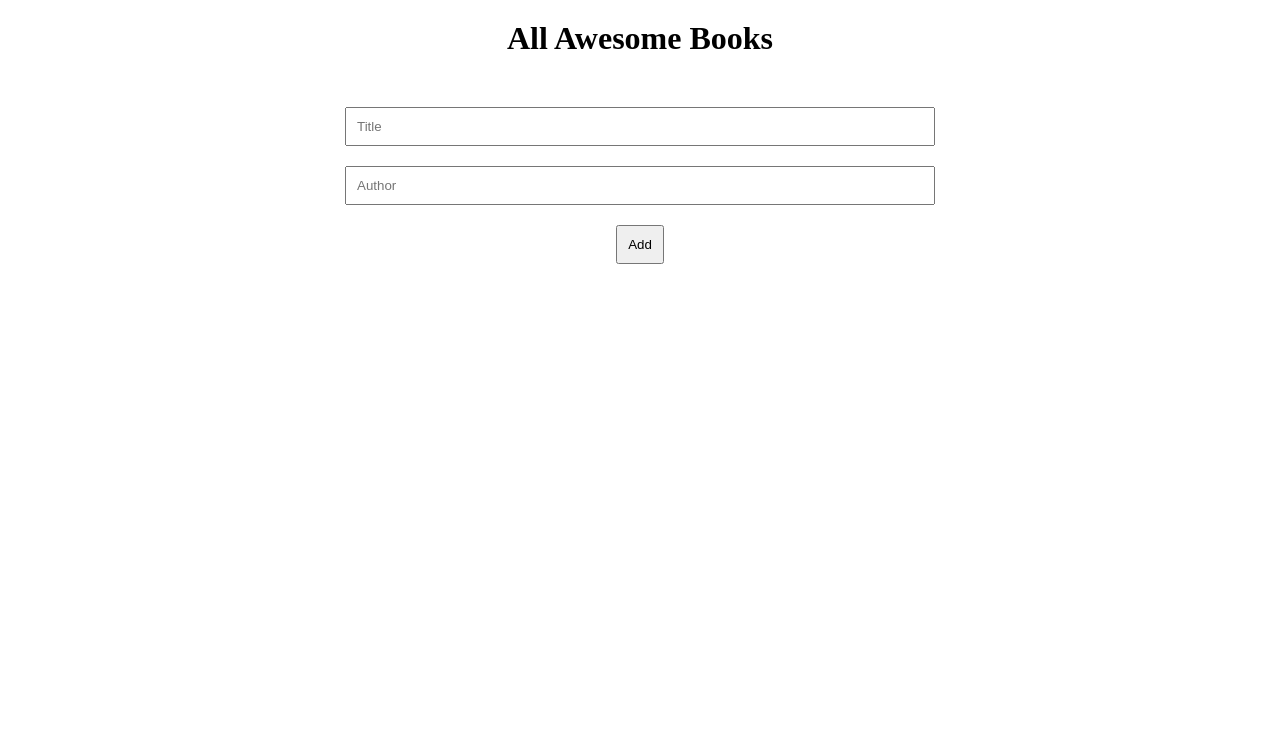
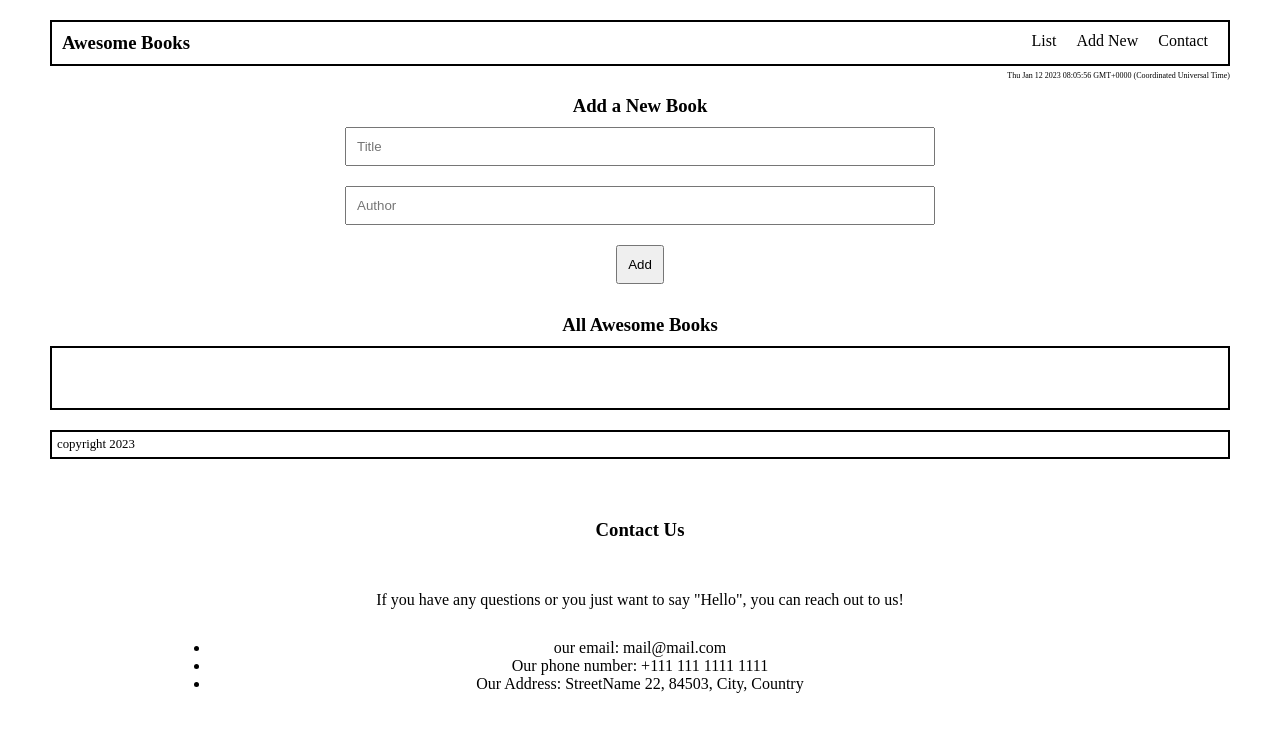
Before and after one commit to shasherazi/awesomeBooks, a website: page index.html in a window 1280 px wide. Drawn offline with Linux system fonts and the light colour scheme.

Commit message:
html contents for navigation added

```diff
--- a/index.html
+++ b/index.html
@@ -1,30 +1,67 @@
 <!DOCTYPE html>
 <html lang="en">
-<head>
-    <meta charset="UTF-8">
-    <meta http-equiv="X-UA-Compatible" content="IE=edge">
-    <meta name="viewport" content="width=device-width, initial-scale=1.0">
-    <link rel="stylesheet" href="./src/style.css">
+  <head>
+    <meta charset="UTF-8" />
+    <meta http-equiv="X-UA-Compatible" content="IE=edge" />
+    <meta name="viewport" content="width=device-width, initial-scale=1.0" />
+    <link rel="stylesheet" href="./src/style.css" />
     <script defer src="./src/index.js"></script>
-    <title>Awesome Books
-    </title>
-</head>
-<body>
+    <title>Awesome Books</title>
+  </head>
+  <body>
     <main class="main">
-        <h1 class="main-heading">
-            All Awesome Books
-        </h1>
+      <nav class="main-heading">
+        <h3>Awesome Books</h3>
+        <ul>
+          <li>List</li>
+          <li>Add New</li>
+          <li>Contact</li>
+        </ul>
+      </nav>
+      <p id="currentDate"></p>
 
+      <!-- Add a Book -->
+      <h3 class="book-heading">Add a New Book</h3>
+      <section class="main-form">
+        <form class="main-form-form">
+          <input
+            required
+            type="text"
+            class="main-form-form-title"
+            placeholder="Title"
+          />
+          <input
+            required
+            type="text"
+            class="main-form-form-author"
+            placeholder="Author"
+          />
+          <button type="submit" class="main-form-form-submit">Add</button>
+        </form>
+      </section>
+
+      <!-- Book List Display -->
+      <article class="book-list-display">
+        <h3>All Awesome Books</h3>
         <section class="main-books-list">
-            <ul class="main-books-list-ul"></ul>
+          <ul class="main-books-list-ul"></ul>
         </section>
+        <p class="copyright">copyright 2023</p>
+      </article>
 
-        <section class="main-form">
-            <form class="main-form-form">
-                <input required type="text" class="main-form-form-title" placeholder="Title">
-                <input required type="text" class="main-form-form-author" placeholder="Author">
-                <button type="submit" class="main-form-form-submit">Add</button>
-            </form>
+      <!-- Contact -->
+      <article class="contact-info">
+        <h3>Contact Us</h3>
+        <p>
+          If you have any questions or you just want to say "Hello", you can
+          reach out to us!
+        </p>
+        <ul>
+            <li>our email: mail@mail.com</li>
+            <li>Our phone number: +111 111 1111 1111</li>
+            <li>Our Address: StreetName 22, 84503, City, Country</li>
+        </ul>
+      </article>
     </main>
-</body>
+  </body>
 </html>
--- a/src/index.js
+++ b/src/index.js
@@ -1,7 +1,7 @@
-const booksList = document.querySelector('.main-books-list-ul');
-const form = document.querySelector('.main-form-form');
-const formTitle = document.querySelector('.main-form-form-title');
-const formAuthor = document.querySelector('.main-form-form-author');
+const booksList = document.querySelector(".main-books-list-ul");
+const form = document.querySelector(".main-form-form");
+const formTitle = document.querySelector(".main-form-form-title");
+const formAuthor = document.querySelector(".main-form-form-author");
 
 class Book {
   static books = [];
@@ -18,11 +18,11 @@ class Book {
       author,
     });
 
-    formTitle.value = '';
-    formAuthor.value = '';
+    formTitle.value = "";
+    formAuthor.value = "";
 
-    const bookItem = document.createElement('li');
-    bookItem.classList.add('main-books-list-ul-li');
+    const bookItem = document.createElement("li");
+    bookItem.classList.add("main-books-list-ul-li");
     bookItem.innerHTML = `
     <p class="main-books-list-ul-li-title">${title}</p>
     <p class="main-books-list-ul-li-author">${author}</p>
@@ -40,10 +40,10 @@ class Book {
 
 function updateLocalStorage() {
   // Add item to local storage
-  localStorage.setItem('booksArray', JSON.stringify(Book.books));
+  localStorage.setItem("booksArray", JSON.stringify(Book.books));
 }
 
-form.addEventListener('submit', (e) => {
+form.addEventListener("submit", (e) => {
   e.preventDefault();
   const book = new Book(formTitle.value, formAuthor.value);
   book.addBookToView(formTitle.value, formAuthor.value);
@@ -51,25 +51,25 @@ form.addEventListener('submit', (e) => {
 });
 
 // Remove books from the List and from the books array
-document.addEventListener('click', (e) => {
-  if (e.target.classList.contains('main-books-list-ul-li-button')) {
+document.addEventListener("click", (e) => {
+  if (e.target.classList.contains("main-books-list-ul-li-button")) {
     e.target.parentElement.remove();
 
     const book = new Book(
       e.target.parentElement.querySelector(
-        '.main-books-list-ul-li-title',
+        ".main-books-list-ul-li-title"
       ).innerText,
       e.target.parentElement.querySelector(
-        '.main-books-list-ul-li-author',
-      ).innerText,
+        ".main-books-list-ul-li-author"
+      ).innerText
     );
     book.removeBook();
   }
 });
 
 // Get books from local storage
-document.addEventListener('DOMContentLoaded', () => {
-  const books = JSON.parse(localStorage.getItem('booksArray'));
+document.addEventListener("DOMContentLoaded", () => {
+  const books = JSON.parse(localStorage.getItem("booksArray"));
   if (books) {
     books.forEach((book) => {
       const bookItem = new Book(book.title, book.author);
@@ -77,3 +77,8 @@ document.addEventListener('DOMContentLoaded', () => {
     });
   }
 });
+
+// Display the current date
+var currentDate = new Date();
+document.getElementById("currentDate").innerHTML = currentDate;
+currentDate.toLocaleDateString();
--- a/src/style.css
+++ b/src/style.css
@@ -8,8 +8,35 @@
   margin: 20px 50px;
 }
 
+nav {
+  border: 2px solid black;
+  padding: 10px;
+}
+
 .main-heading {
-  margin-bottom: 20px;
+  display: flex;
+  justify-content: space-between;
+}
+
+.main-heading ul {
+  display: flex;
+}
+
+.main-heading ul li {
+  padding: 0 10px;
+  text-decoration: none;
+  list-style: none;
+  cursor: pointer;
+}
+
+#currentDate {
+  text-align: right;
+  font-size: 0.5rem;
+  padding: 5px 0;
+}
+
+.book-heading {
+  padding: 10px;
   text-align: center;
 }
 
@@ -25,6 +52,11 @@
 
 .book-title p {
   padding: 0 10px;
+}
+
+.main-books-list {
+  border: 2px solid black;
+  padding: 5px;
 }
 
 .main-books-list-ul {
@@ -57,3 +89,37 @@
   padding: 10px;
   text-align: right;
 }
+
+.book-list-display {
+  display: block;
+}
+
+.book-list-display h3 {
+  text-align: center;
+  padding: 10px;
+}
+
+.copyright {
+  padding: 5px;
+  border: 2px solid black;
+  margin-top: 20px;
+  font-size: 0.8rem;
+}
+
+.contact-info {
+  padding: 10px;
+  text-align: center;
+  margin: 0 150px;
+}
+
+.contact-info h3 {
+  padding: 50px 0;
+}
+
+.contact-info p {
+  padding-bottom: 30px;
+}
+
+.contact-info ul li {
+  /* text-align: left; */
+}
```
